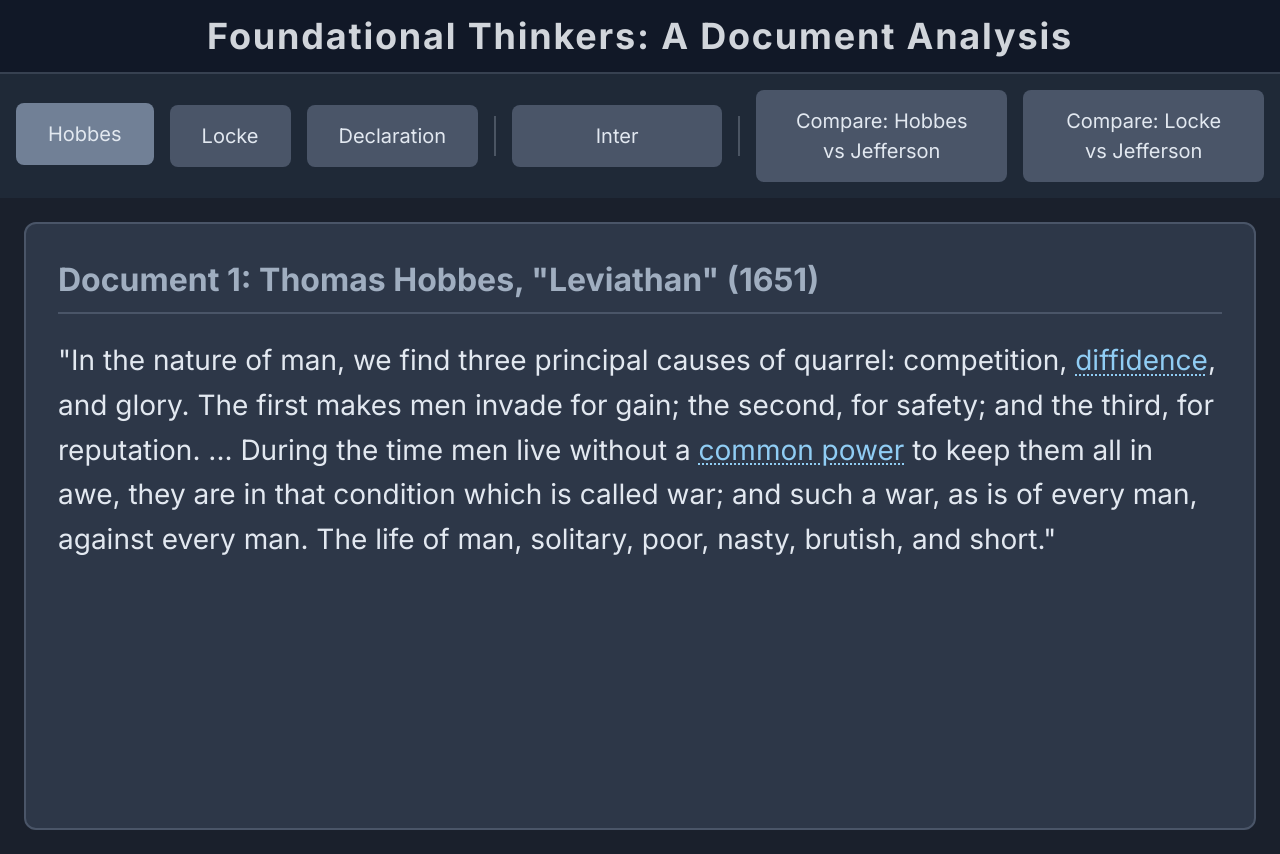
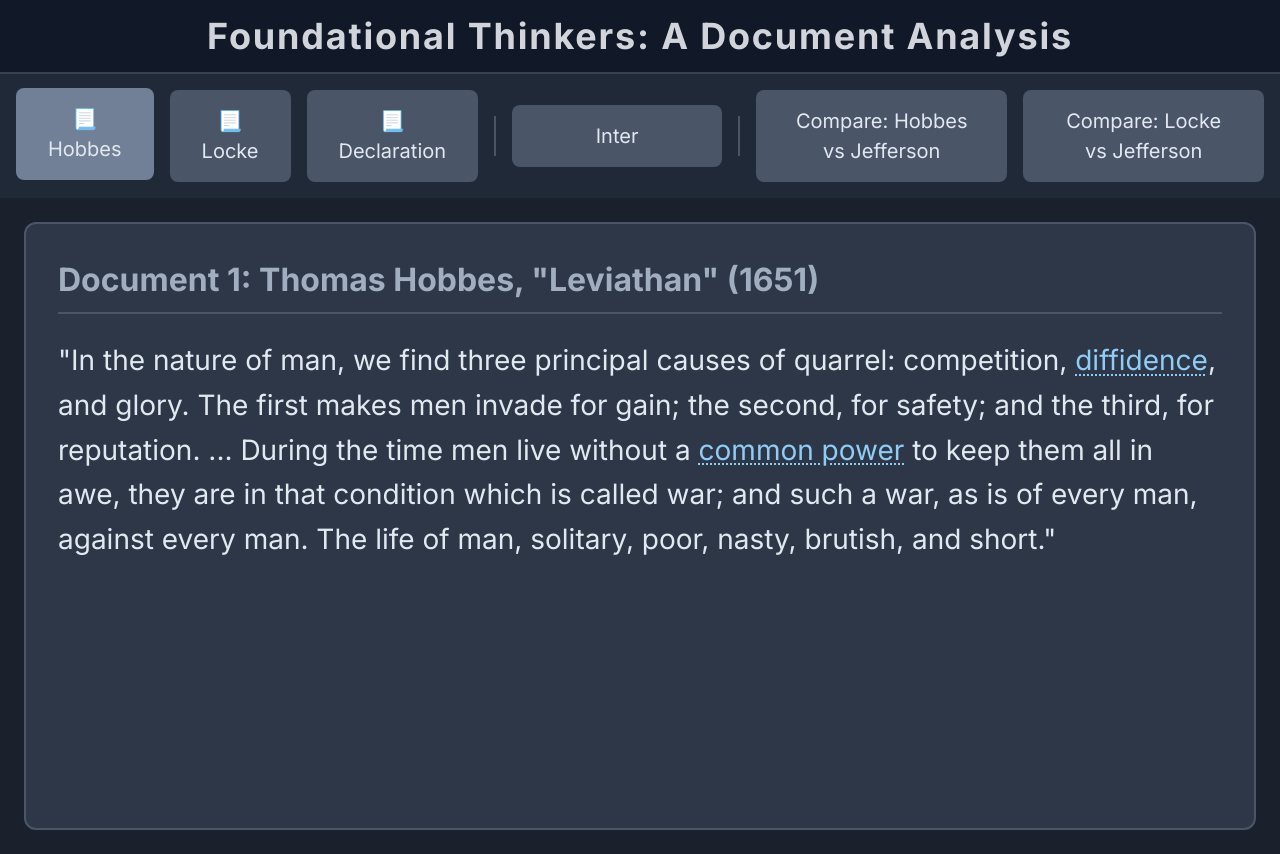
Before and after one commit to badamscms/smartboard, a plain HTML site: page index.html in a window 1280 px wide. Drawn offline with nearby package versions, Linux system fonts and the light colour scheme.

Commit message:
Update index.html

```diff
--- a/index.html
+++ b/index.html
@@ -89,9 +89,9 @@
 
     <!-- Control Panel -->
     <div id="controls" class="flex justify-center items-center space-x-4 p-4 bg-gray-800">
-        <button id="btn-doc1" class="control-button" onclick="setView('doc1')">Hobbes</button>
-        <button id="btn-doc2" class="control-button" onclick="setView('doc2')">Locke</button>
-        <button id="btn-doc3" class="control-button" onclick="setView('doc3')">Declaration</button>
+        <button id="btn-doc1" class="control-button" onclick="setView('doc1')">📃 Hobbes</button>
+        <button id="btn-doc2" class="control-button" onclick="setView('doc2')">📃 Locke</button>
+        <button id="btn-doc3" class="control-button" onclick="setView('doc3')">📃 Declaration</button>
         <div class="border-l-2 border-gray-600 h-10"></div>
         <select id="font-selector" onchange="changeFont()" class="control-button">
             <option value="'Inter', sans-serif">Inter</option>
```
